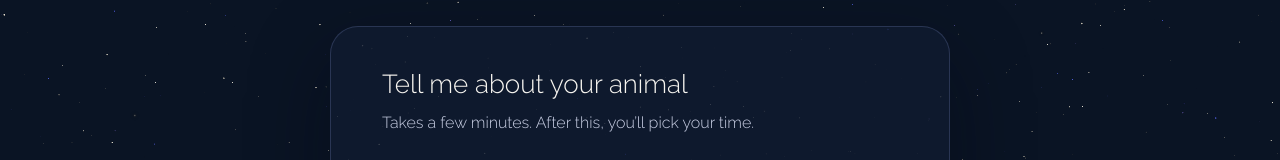
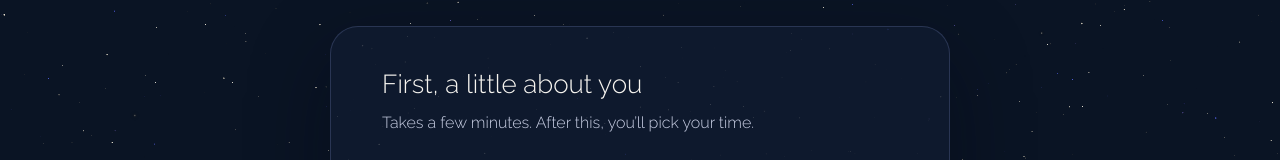
Before and after one commit to DHolliday1881/celesteellyse, a Next.js app: page /book/animal-communication in a window 1280 px wide. Shown: the part 259-419 px from the top of the page. Built offline with nearby package versions, Linux system fonts and the light colour scheme.

Commit message:
feat: title each booking card with its page's section name

```diff
--- a/components/book/IntakeForm.tsx
+++ b/components/book/IntakeForm.tsx
@@ -366,7 +366,7 @@ export default function IntakeForm({form, initialChoice}: {form: Form; initialCh
           </p>
 
           <div className={styles.intro}>
-            <h2 className={styles.heading}>{page === 0 ? form.title : form.pages[page].label}</h2>
+            <h2 className={styles.heading}>{form.pages[page].label}</h2>
             {page === 0 && <p className={styles.introText}>{booking.intro}</p>}
           </div>
 
--- a/content/booking.ts
+++ b/content/booking.ts
@@ -21,7 +21,6 @@ export type SessionChoice = CalEvent & {option: string; label: string; price: st
 export type IntakeForm = {
   slug: string
   formName: string
-  title: string
   pages: IntakePage[]
   booking: CalEvent | {choices: SessionChoice[]}
 }
@@ -96,9 +95,8 @@ export const booking = {
     {
       slug: "animal-communication",
       formName: "intake-animal-communication",
-      title: "Tell me about your animal",
       pages: [
-        {label: "About you", fields: [firstName, email]},
+        {label: "First, a little about you", fields: [firstName, email]},
         {label: "About your animal", fields: aboutAnimal},
         {
           label: "Your questions",
@@ -111,11 +109,10 @@ export const booking = {
     {
       slug: "two-animals",
       formName: "intake-two-animals",
-      title: "Tell me about your animals",
       pages: [
-        {label: "About you", fields: [firstName, email]},
+        {label: "First, a little about you", fields: [firstName, email]},
         {
-          label: "Your first animal",
+          label: "About your first animal",
           fields: [
             {kind: "text", name: "animal-1-name", label: "Your first animal’s name", required: true},
             {kind: "photo", name: "animal-1-photo", label: "A photo of your first animal, with their eyes visible", required: true},
@@ -131,7 +128,7 @@ export const booking = {
           fields: [{kind: "heading", label: "Your questions for your first animal (up to 3, optional)"}, ...questions("animal-1-", 3)],
         },
         {
-          label: "Your second animal",
+          label: "About your second animal",
           fields: [
             {kind: "text", name: "animal-2-name", label: "Your second animal’s name", required: true},
             {kind: "photo", name: "animal-2-photo", label: "A photo of your second animal, with their eyes visible", required: true},
@@ -155,9 +152,8 @@ export const booking = {
     {
       slug: "communication-and-reiki",
       formName: "intake-communication-and-reiki",
-      title: "Tell me about your animal",
       pages: [
-        {label: "About you", fields: [firstName, email, phone("So I can text you before their Reiki.")]},
+        {label: "First, a little about you", fields: [firstName, email, phone("So I can text you before their Reiki.")]},
         {label: "About your animal", fields: aboutAnimal},
         {
           label: "Your questions",
@@ -180,9 +176,8 @@ export const booking = {
     {
       slug: "animal-reiki",
       formName: "intake-animal-reiki",
-      title: "Your animal’s Reiki session",
       pages: [
-        {label: "About you", fields: [firstName, email, phone("So I can text you before their Reiki.")]},
+        {label: "First, a little about you", fields: [firstName, email, phone("So I can text you before their Reiki.")]},
         {
           label: "About your animal",
           fields: [
@@ -205,10 +200,9 @@ export const booking = {
     {
       slug: "distance-reiki",
       formName: "intake-distance-reiki",
-      title: "Your Distance Reiki session",
       pages: [
         {
-          label: "About you",
+          label: "First, a little about you",
           fields: [
             firstName,
             email,
```
